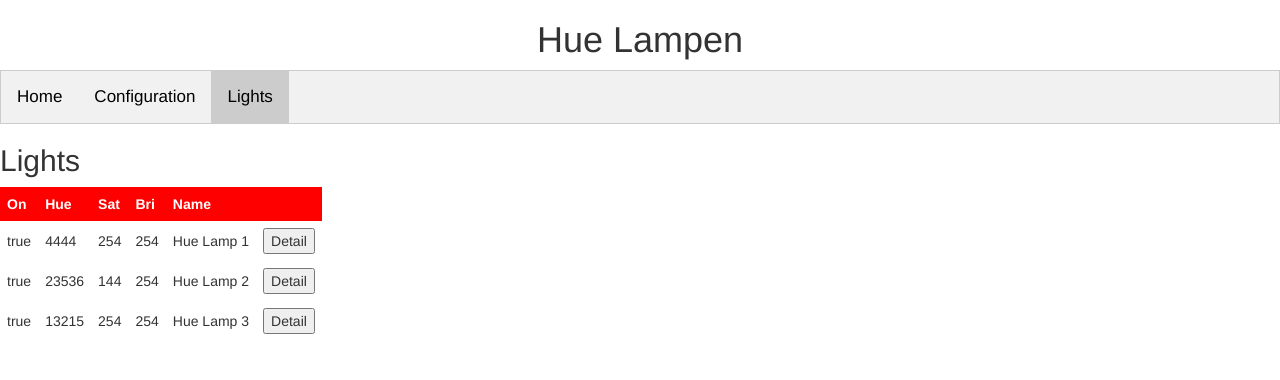
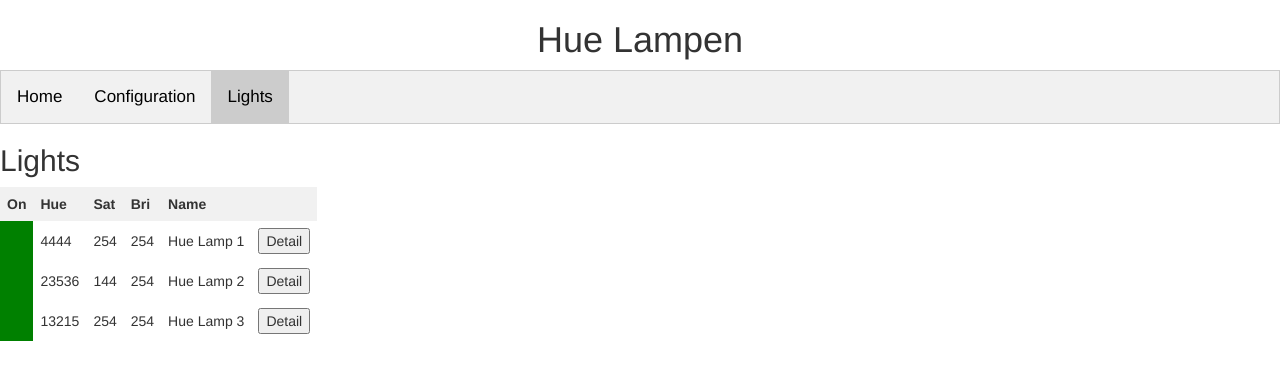
Before and after one commit to RVorthoren/hueLampAppAngular2, an Angular app: page /lights in a window 1280 px wide. Shown: the top 380 px of the page. Built offline with nearby package versions, Linux system fonts and the light colour scheme.

Commit message:
show red and green for on of lamp

```diff
--- a/src/app/lights/lights.component.css
+++ b/src/app/lights/lights.component.css
@@ -6,8 +6,16 @@
     padding: 0.5em;
 }
 
+td.off {
+    background-color: red;
+}
+
+td.on {
+    background-color: green;
+}
+
 tr.head {
     margin: 10px;
-    background-color: red;
-    color: white;
+    background-color: #f1f1f1;
+
 }
--- a/src/app/lights/lights.component.html
+++ b/src/app/lights/lights.component.html
@@ -16,7 +16,8 @@
 
   <tbody>
     <tr *ngFor="let light of lights">
-      <td>{{light.on}}</td>
+      <td [ngClass]="{on: light.on, off: !light.on}">
+      </td>
       <td>{{light.hue}}</td>
       <td>{{light.saturation}}</td>
       <td>{{light.brightness}}</td>
```
